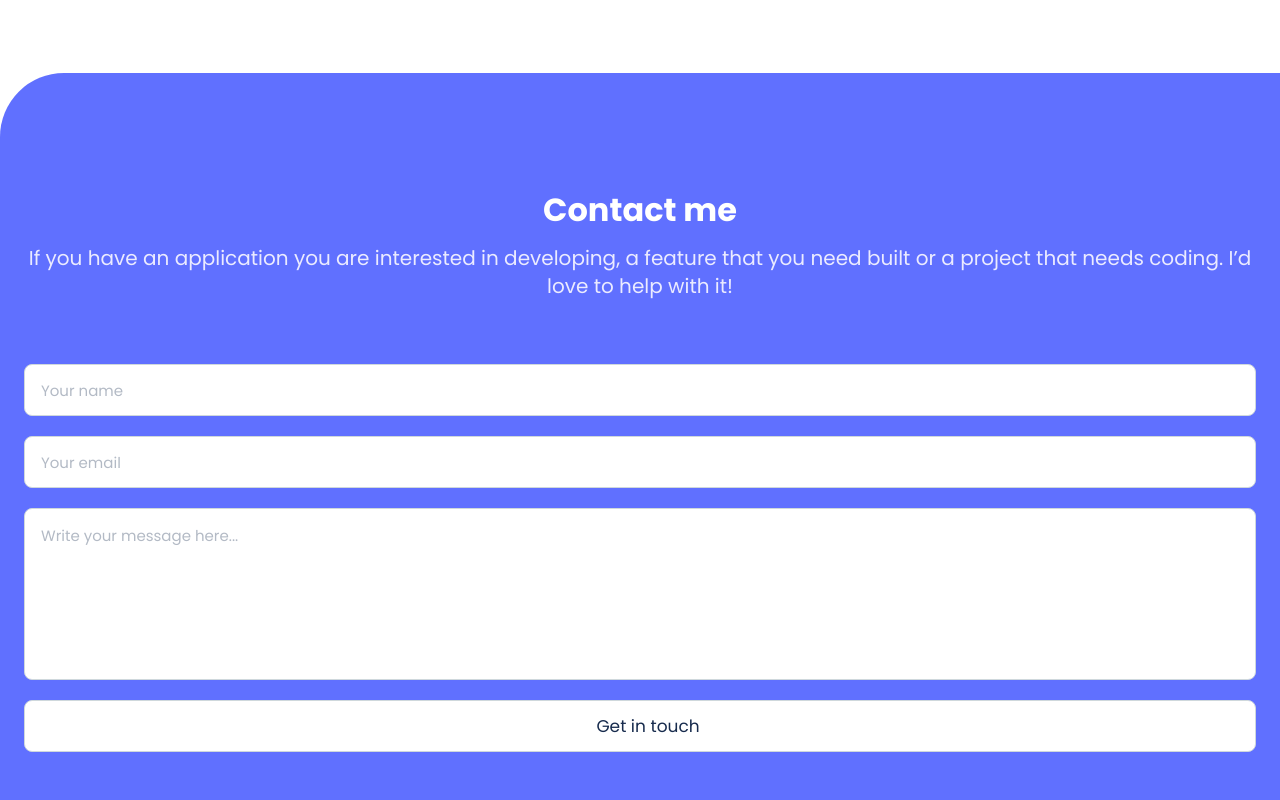
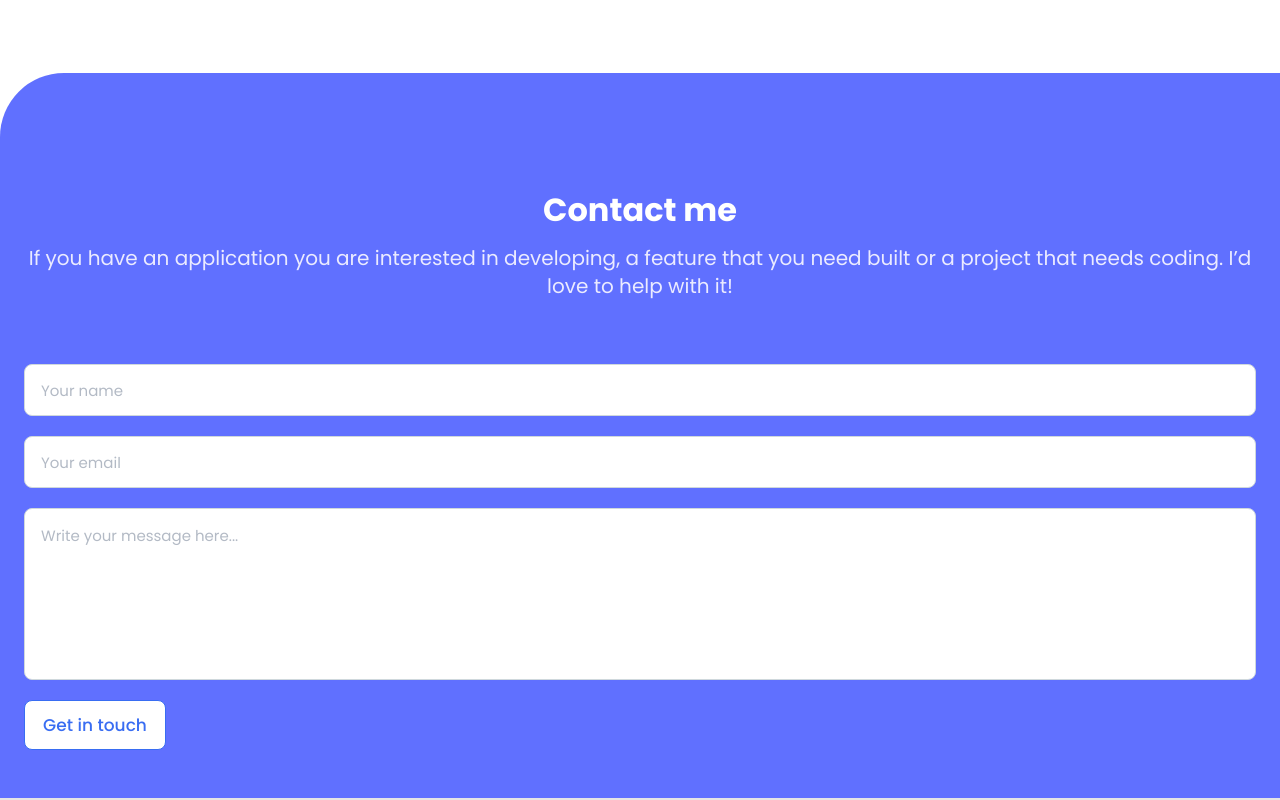
Before and after one commit to henrycadenaec/PortfolioFinishMobileVersion, a website: page index.html in a window 1280 px wide. Shown: the part 6922-7722 px from the top of the page. Drawn offline with Linux system fonts and the light colour scheme.

Commit message:
Add styles to button

```diff
--- a/style.css
+++ b/style.css
@@ -453,6 +453,23 @@ a {
   font-size: 15px;
   line-height: 24px;
 }
+
 .contact-form textarea {
   resize: none;
 }
+
+.btn-enable-3 {
+  max-width: 142px;
+  font-size: 1.0625rem;
+  line-height: 1.5rem;
+  font-style: normal;
+  font-weight: 500;
+  color: #396df2;
+  background-color: #fff;
+  border: 1px solid #396df2;
+  border-radius: 0.5rem;
+  padding: 0.75rem;
+  display: inline-block;
+  cursor: pointer;
+  text-align: center;
+}
```
